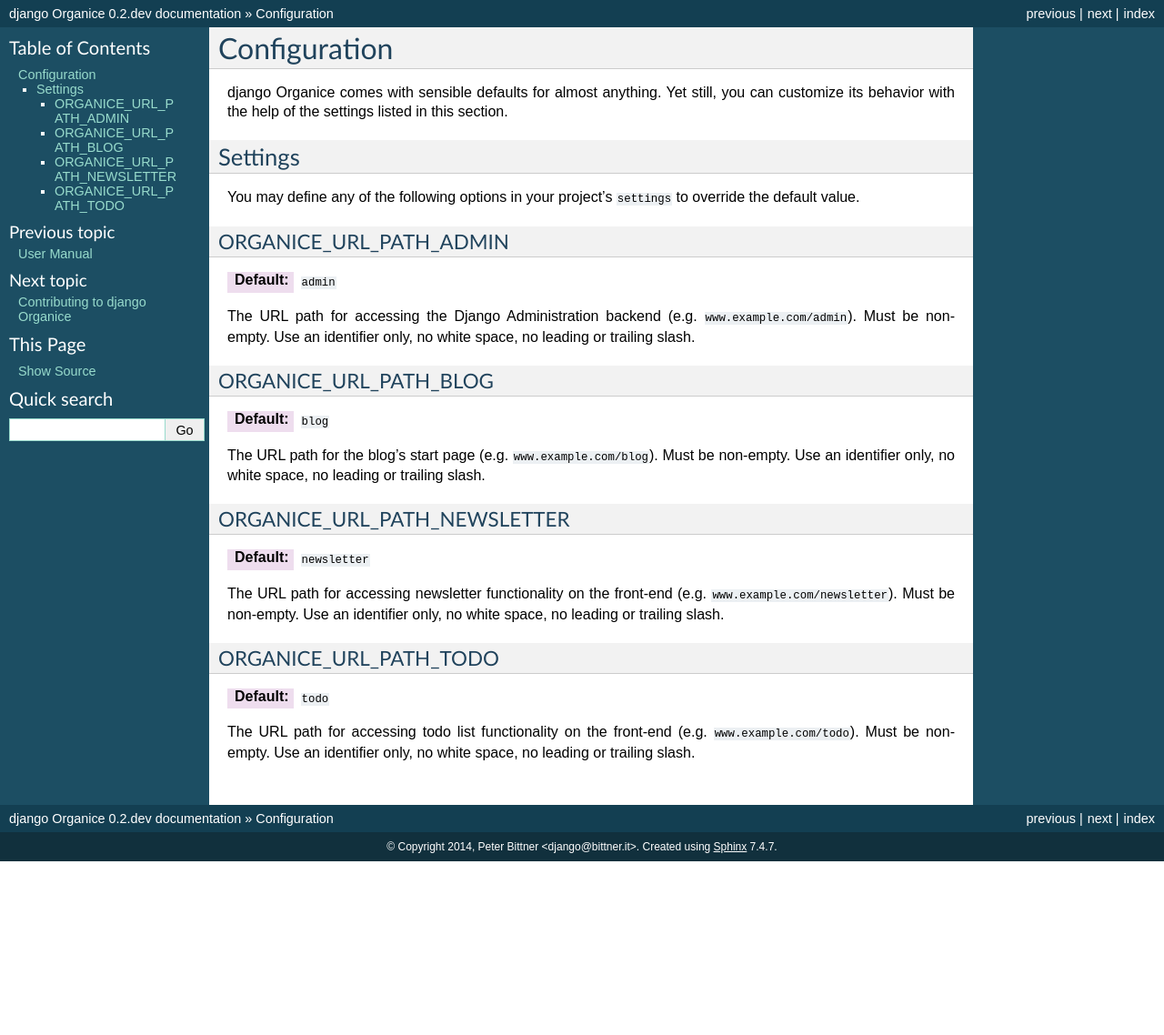
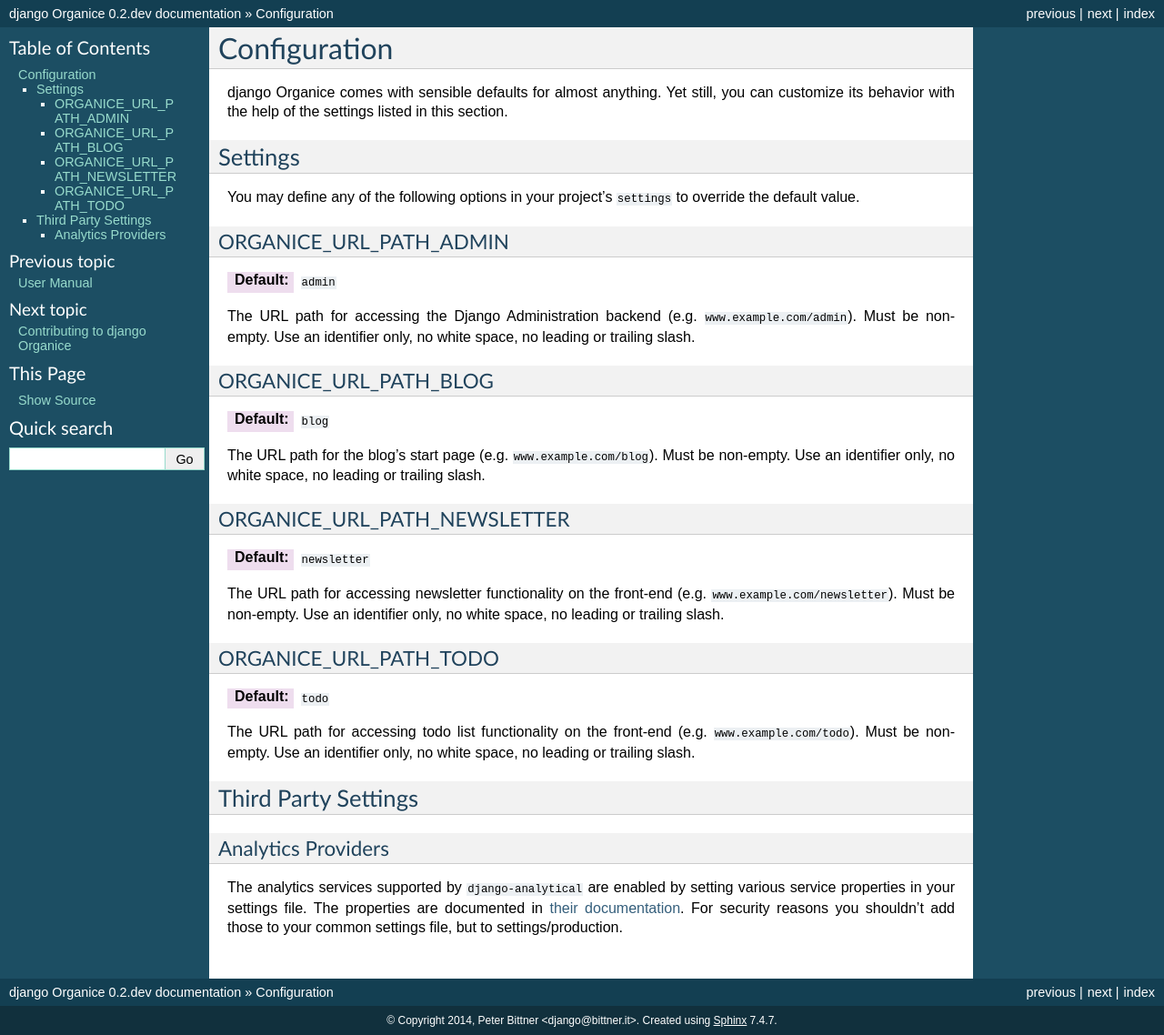
Before and after one commit to Organice/django-organice, a Sphinx documentation site: the page built from docs/configuration.rst, in a window 1280 px wide. Shown: the whole page at 91% size. Built offline with Sphinx 7.4.7, drawn with Linux system fonts in a browser that asks for light colours; before the commit the page ends 947 px from its top, so only the background shows below that.

Commit message:
Added django-analytical configuration to docs

```diff
--- a/docs/configuration.rst
+++ b/docs/configuration.rst
@@ -39,3 +39,16 @@
 
 The URL path for accessing todo list functionality on the front-end (e.g. ``www.example.com/todo``).  Must be
 non-empty.  Use an identifier only, no white space, no leading or trailing slash.
+
+Third Party Settings
+====================
+
+Analytics Providers
+-------------------
+
+The analytics services supported by ``django-analytical`` are enabled by
+setting various service properties in your settings file.  The properties are
+documented in `their documentation`_.  For security reasons you shouldn't add
+those to your common settings file, but to settings/production.
+
+.. _`their documentation`: https://pythonhosted.org/django-analytical/install.html#enabling-the-services
```
